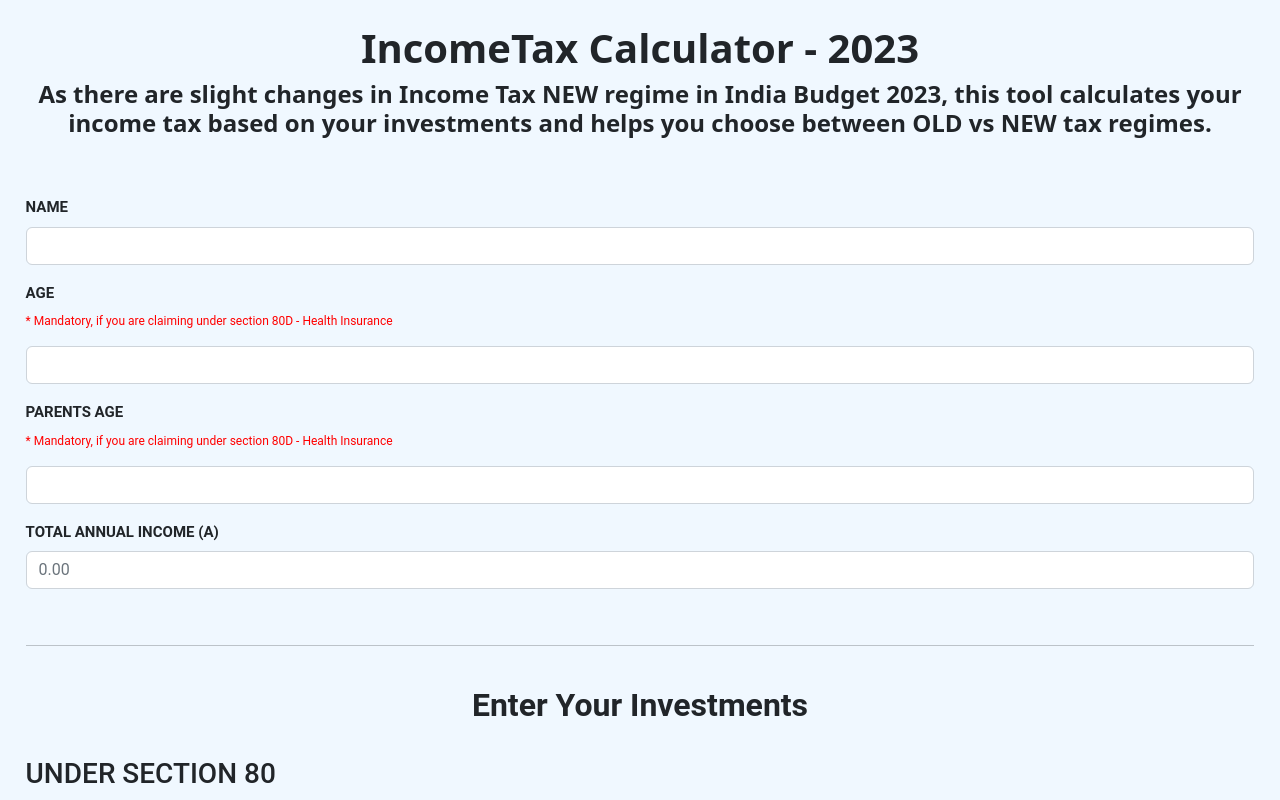
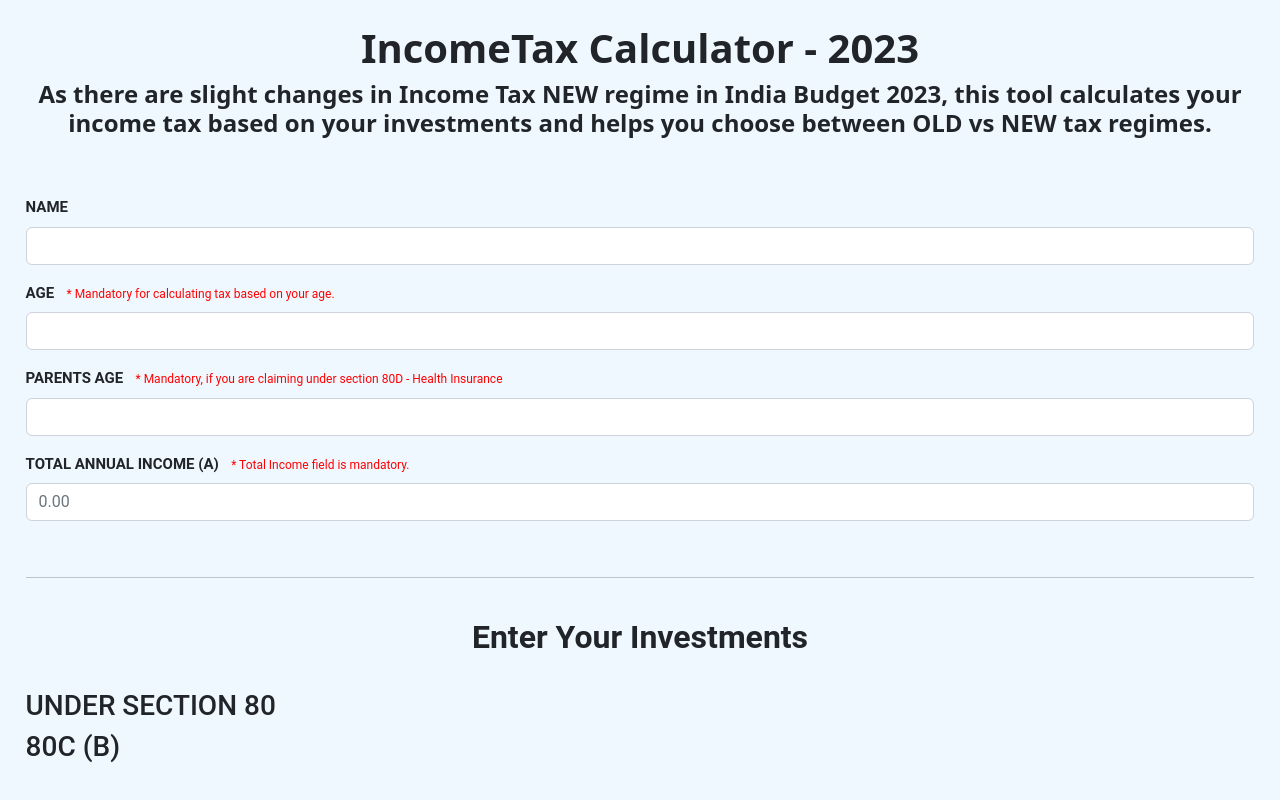
Before and after one commit to santhuvollala-js/income-tax-calculator-2023, a React (Create React App) app: page / in a window 1280 px wide. Shown: the top 800 px of the page. Built offline with nearby package versions, Linux system fonts and the light colour scheme.

Commit message:
Added input validation for age and income fields.

```diff
--- a/src/App.css
+++ b/src/App.css
@@ -13,3 +13,9 @@
   border: 1px solid red;
   /* border-radius: 10px; */
 }
+
+.inputValidation {
+  font-size: 12px;
+  color: red;
+  margin-left: 1%;
+}
--- a/src/components/InputForm/InputForm.module.scss
+++ b/src/components/InputForm/InputForm.module.scss
@@ -23,8 +23,9 @@
     font-size: 4rem;
   }
 
-  p {
-    font-size: 12px;
-    color: red;
-  }
+  // span {
+  //   font-size: 12px;
+  //   color: red;
+  //   margin-left: 1%;
+  // }
 }
--- a/src/components/InputForm/InputForm.tsx
+++ b/src/components/InputForm/InputForm.tsx
@@ -157,17 +157,18 @@ const InputForm: FC<InputFormProps> = () => {
         </FormGroup>
         <FormGroup>
           <Label for="ageID">AGE</Label>
-          <p>* Mandatory, if you are claiming under section 80D - Health Insurance</p>
-          <Input id="ageID" name="age" onChange={handleInputChange} value={age} />
+          <span className="inputValidation">* Mandatory for calculating tax based on your age.</span>
+          <Input id="ageID" name="age" onChange={handleInputChange} value={age} required/>
         </FormGroup>
         <FormGroup>
           <Label for="pAgeID">PARENTS AGE</Label>
-          <p>* Mandatory, if you are claiming under section 80D - Health Insurance</p>
+          <span className="inputValidation">* Mandatory, if you are claiming under section 80D - Health Insurance</span>
           <Input id="pAgeID" name="parentsAge" onChange={handleInputChange} value={parentsAge} />
         </FormGroup>
         <FormGroup>
           <Label for="tIncomeID">TOTAL ANNUAL INCOME (A)</Label>
-          <Input id="tIncomeID" name="totalIncome" placeholder="0.00" onChange={handleInputChange} value={totalIncome} />
+          <span className="inputValidation">* Total Income field is mandatory.</span>
+          <Input id="tIncomeID" name="totalIncome" placeholder="0.00" onChange={handleInputChange} value={totalIncome} required/>
         </FormGroup>
         <br />
         <hr />
```
